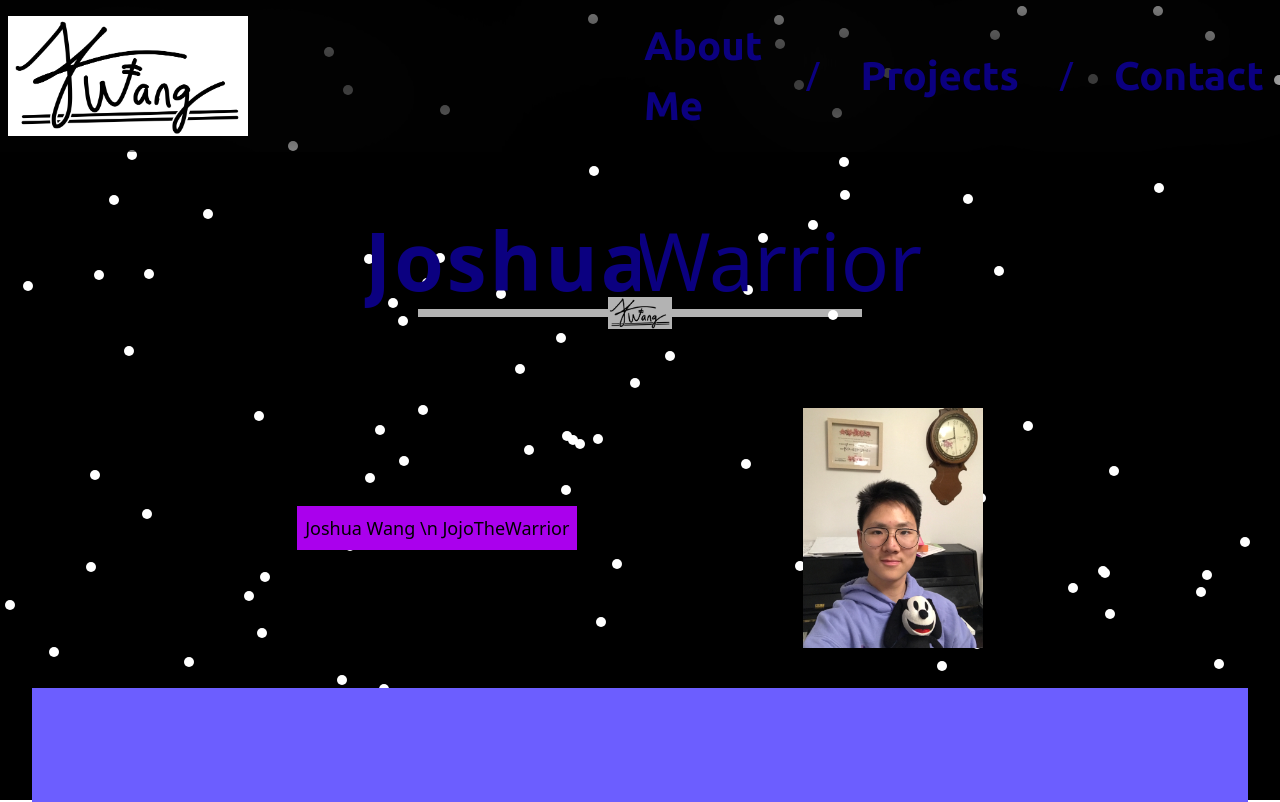
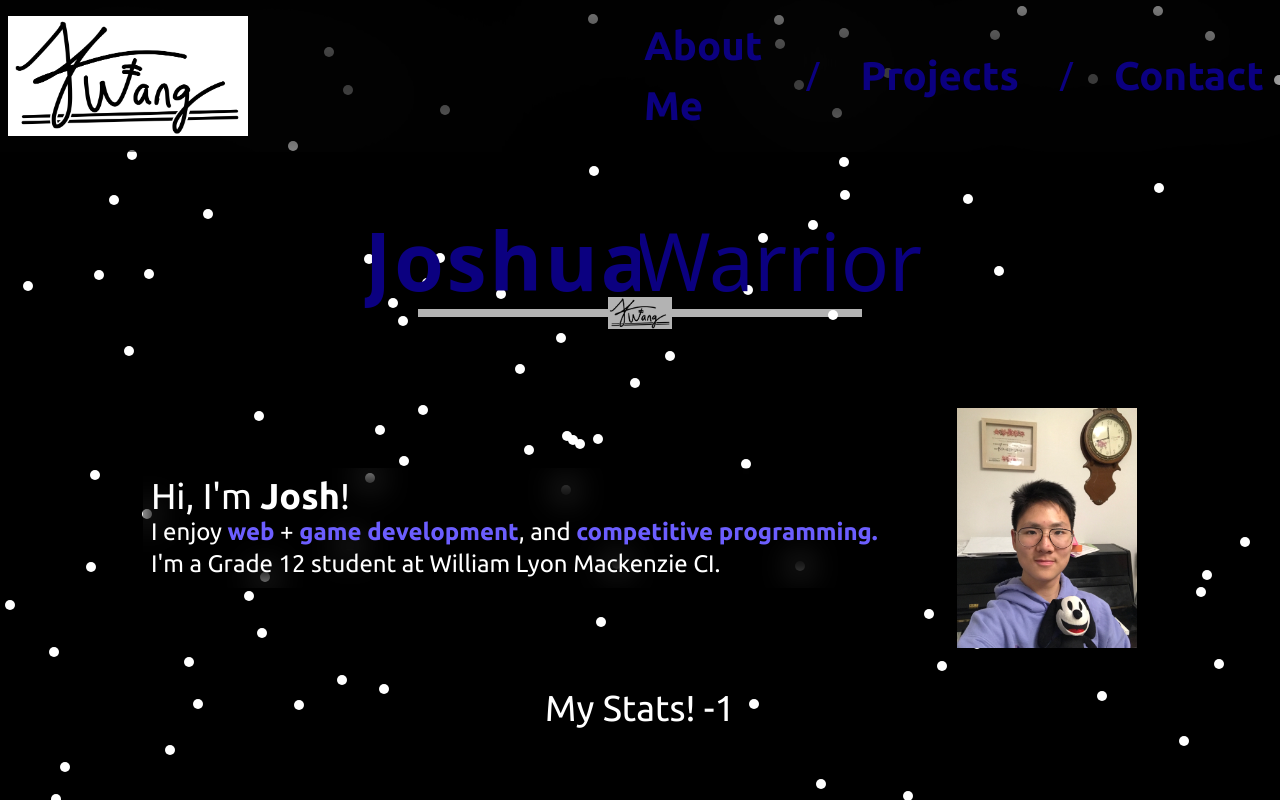
Before and after one commit to JojoTheWarrior/Portfolio, a React (Create React App) app: page / in a window 1280 px wide. Shown: the top 802 px of the page. Built offline with nearby package versions, Linux system fonts and the light colour scheme; no server answers.

Commit message:
added duolingo streak retriever

```diff
--- a/package.json
+++ b/package.json
@@ -6,6 +6,7 @@
     "@testing-library/jest-dom": "^5.17.0",
     "@testing-library/react": "^13.4.0",
     "@testing-library/user-event": "^13.5.0",
+    "axios": "^1.7.2",
     "react": "^18.3.1",
     "react-dom": "^18.3.1",
     "react-router-dom": "^6.24.1",
--- a/src/App.js
+++ b/src/App.js
@@ -7,6 +7,7 @@ import Name from  './components/Name';
 import AboutMe from './components/AboutMe';
 import Background from "./components/Background";
 import Carousel from './components/Carousel';
+import Stats from './components/Stats';
 
 function App() {
   return (
@@ -19,7 +20,7 @@ function App() {
             <>
               <Name />
               <AboutMe />
-              <Carousel />
+              <Stats />
             </>
             } />
         </Routes>
--- a/src/components/AboutMe.jsx
+++ b/src/components/AboutMe.jsx
@@ -6,9 +6,11 @@ const AboutMe = () => {
     <>
       <div className="w-full">
         {/* Name and profile picture */}
-        <div className='flex background-blur-sm mx-8vh p-1vh justify-evenly items-center'>
-            <div className="text-lg bg-palette-pink p-1vh">
-              Joshua Wang \n JojoTheWarrior
+        <div className='font-ubuntu flex background-blur-sm mx-8vh p-1vh justify-evenly items-center'>
+            <div className="text-white p-1vh backdrop-blur-lg">
+              <h1 className="text-4xl">Hi, I'm <b>Josh</b>!</h1>
+              <p className="text-2xl">I enjoy <b className="text-palette-lapis">web</b> + <b className="text-palette-lapis"> game development</b>, and <b className="text-palette-lapis">competitive programming.</b></p>
+              <p className="text-2xl">I'm a Grade 12 student at William Lyon Mackenzie CI.</p>
             </div>
             <div className="">
               <img src={temp_pfp} className="h-30vh"/>
--- /dev/null
+++ b/src/components/Stats.jsx
@@ -0,0 +1,38 @@
+import React, { useEffect, useState } from 'react'
+import axios from 'axios';
+
+const Stats = () => {
+    const [streak, setStreak] = useState(-1)
+
+    useEffect(() => {
+        const fetchStreak = async () => {
+            try {
+                const response = await axios.get('http://127.0.0.1:5000/api/duolingo-streak');
+                setStreak(response.data.streak);
+            } catch (error){
+                console.log('Error fetching Duolingo streak:', error);
+            }
+        }
+        fetchStreak();
+    }, []);
+
+  return (
+    <div className="w-full mt-4vh">
+        {/* Title saying "My Stats!" */}
+        <div className="font-ubuntu flex justify-evenly items-center">
+            <h1 className="text-4xl text-white">My Stats! {streak}</h1>
+        </div>
+
+        <div>
+        {
+            streak != -1 ?
+                <p>Streak: {streak}</p>
+                :
+                <p>Loading...</p>
+        }
+        </div>
+    </div>
+  )
+}
+
+export default Stats
```
Also changed, not shown: 2 other files (tests, documents, lock files or other folders).
